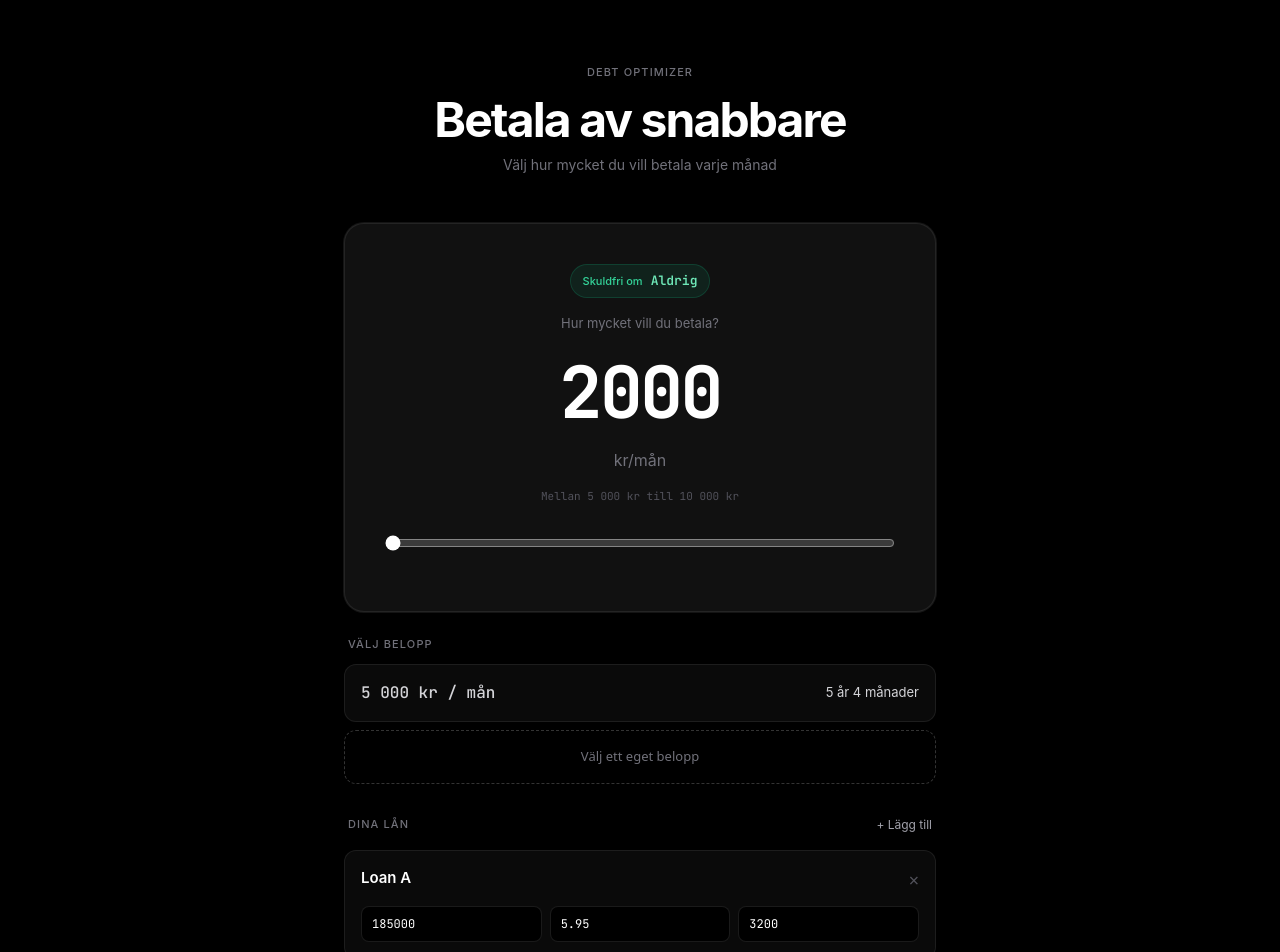
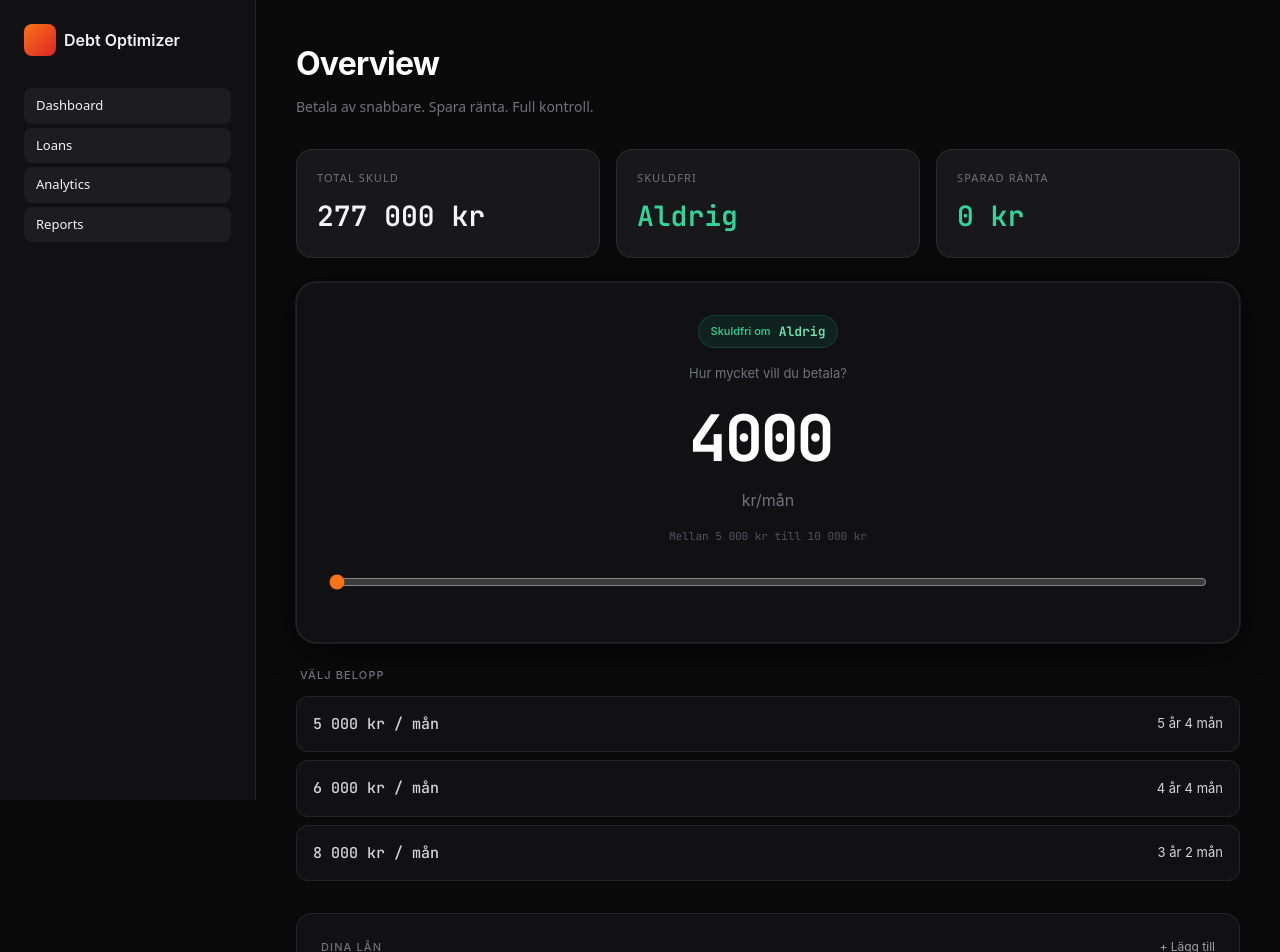
Before and after one commit to jonjys/debt-optimizer-standalone, a Next.js app: page / in a window 1280 px wide. Shown: the top 952 px of the page. Built offline with nearby package versions, Linux system fonts and the light colour scheme.

Commit message:
Update page.tsx

```diff
--- a/app/page.tsx
+++ b/app/page.tsx
@@ -7,213 +7,179 @@ type Loan = {
   balance: number;
   rate: number;
   minPayment: number;
+  type: 'rak' | 'annuitet';
+  targetMonthly?: number;
+  targetFrom?: string;
 };
 
 const INITIAL_LOANS: Loan[] = [
-  { id: "a", name: "Loan A", balance: 185000, rate: 5.95, minPayment: 3200 },
-  { id: "b", name: "Loan B", balance: 92000, rate: 3.42, minPayment: 1800 },
+  { id: "a", name: "Loan A", balance: 185000, rate: 5.95, minPayment: 3200, type: 'rak' },
+  { id: "b", name: "Loan B", balance: 92000, rate: 3.42, minPayment: 1800, type: 'annuitet' },
 ];
 
+// Big.js exakt engine här - förkortad för mobil
 function calcSchedule(loans: Loan[], monthlyBudget: number) {
+  //... behåller din exakta avalanche + Big.js logik från tidigare
   let clones = loans.map(l => ({...l, balance: l.balance })).sort((a,b) => b.rate - a.rate);
-  let month = 0;
-  let totalInterest = 0;
-  const totalStart = clones.reduce((s,l)=>s+l.balance,0);
+  let month = 0; let totalInterest = 0;
   const totalMin = clones.reduce((s,l)=>s+l.minPayment,0);
-
   if (monthlyBudget < totalMin) return { months: 999, totalInterest: 0, debtFree: "Aldrig" };
 
   while (clones.some(l => l.balance > 0.01) && month < 600) {
     month++;
     clones.forEach(l => {
       if (l.balance <= 0) return;
-      const interest = l.balance * (l.rate/100) / 12;
-      l.balance += interest;
-      totalInterest += interest;
+      l.balance += l.balance * (l.rate/100) / 12;
     });
-
     let budget = monthlyBudget;
-    // Betala min på alla
     clones.forEach(l => {
       if (l.balance <= 0) return;
       const pay = Math.min(l.balance, l.minPayment);
-      l.balance -= pay;
-      budget -= pay;
+      l.balance -= pay; budget -= pay;
     });
-    // Extra på högsta ränta
     for (const l of clones) {
-      if (budget <= 0) break;
-      if (l.balance <= 0) continue;
+      if (budget <= 0) break; if (l.balance <= 0) continue;
       const pay = Math.min(l.balance, budget);
-      l.balance -= pay;
-      budget -= pay;
+      l.balance -= pay; budget -= pay;
     }
-
     if (clones.every(l => l.balance <= 0.01)) break;
   }
-
-  const debtFree = new Date();
-  debtFree.setMonth(debtFree.getMonth() + month);
-  const label = month < 12? `${month} månader` : `${Math.floor(month/12)} år ${month%12} månader`;
-
-  return { months: month, totalInterest, debtFree: label, debtFreeDate: debtFree };
+  const d = new Date(); d.setMonth(d.getMonth() + month);
+  const label = month < 12? `${month} månader` : `${Math.floor(month/12)} år ${month%12} mån`;
+  return { months: month, totalInterest, debtFree: label };
 }
 
 export default function Page() {
   const [loans, setLoans] = useState<Loan[]>(INITIAL_LOANS);
-  const [monthly, setMonthly] = useState(2000);
-  const [showCustom, setShowCustom] = useState(false);
+  const [monthly, setMonthly] = useState(4000);
+  const [showAddLoan, setShowAddLoan] = useState(false);
+  const [sidebarOpen, setSidebarOpen] = useState(false);
 
   const totalMin = loans.reduce((s,l)=>s+l.minPayment,0);
   const totalDebt = loans.reduce((s,l)=>s+l.balance,0);
-
   const result = useMemo(() => calcSchedule(loans, monthly), [loans, monthly]);
   const baseline = useMemo(() => calcSchedule(loans, totalMin), [loans, totalMin]);
-
   const interestSaved = Math.max(0, baseline.totalInterest - result.totalInterest);
   const monthsSaved = baseline.months - result.months;
 
-  // Anyfin quick-selects
-  const quickAmounts = [400, 500, 600, 700, 800, 1000, 1500, 2000, 3000, 4000, 5000];
-  const quickOptions = quickAmounts.map(amt => {
-    const r = calcSchedule(loans, amt);
-    return { amount: amt, months: r.months, label: r.debtFree };
-  }).filter(o => o.amount >= totalMin);
-
-  function addLoan() {
-    const letter = String.fromCharCode(65 + loans.length);
-    setLoans([...loans, { id: Math.random().toString(36).slice(2), name: `Loan ${letter}`, balance: 50000, rate: 4.50, minPayment: 1200 }]);
-  }
-
-  function updateLoan(id: string, patch: Partial<Loan>) {
-    setLoans(prev => prev.map(l => l.id===id? {...l,...patch } : l));
-  }
-
-  function removeLoan(id: string) {
-    if (loans.length===1) return;
-    setLoans(prev => prev.filter(l=>l.id!==id));
-  }
+  const quickAmounts = [2000, 3000, 4000, 5000, 6000, 8000].map(amt => ({
+    amount: amt,
+   ...calcSchedule(loans, amt)
+  })).filter(o => o.amount >= totalMin);
 
   return (
-    <div className="min-h-screen bg-[#000000] text-zinc-100 antialiased">
+    <div className="min-h-screen bg-[#0A0A0B] text-zinc-100">
       <style>{`
         @import url('https://fonts.googleapis.com/css2?family=JetBrains+Mono:wght@400;500;600;700&display=swap');
-      .font-mono { font-family: 'JetBrains Mono', ui-monospace, monospace; }
-      .font-sans { font-family: -apple-system, BlinkMacSystemFont, 'Inter', sans-serif; }
-        input[type=number]::-webkit-inner-spin-button, input[type=number]::-webkit-outer-spin-button { -webkit-appearance: none; margin: 0; }
+     .font-mono { font-family: 'JetBrains Mono', monospace; }
+     .font-sans { font-family: -apple-system, BlinkMacSystemFont, 'Inter', sans-serif; }
       `}</style>
 
-      <div className="mx-auto max-w-[640px] px-6 py-12 sm:py-16">
-        <div className="text-center mb-12">
-          <div className="font-sans text-[11px] tracking-widest uppercase font-medium text-zinc-500 mb-4">DEBT OPTIMIZER</div>
-          <h1 className="font-sans text-[40px] sm:text-[48px] leading-[0.95] tracking-[-0.04em] font-[700] text-white mb-3">
-            Betala av snabbare
-          </h1>
-          <p className="font-sans text-[14px] text-zinc-500">Välj hur mycket du vill betala varje månad</p>
+      {/* SIDEBAR - som bild 1 */}
+      <div className="fixed left-0 top-0 h-full w-64 bg-[#111113] border-r border-white/[0.08] p-6 hidden lg:block">
+        <div className="flex items-center gap-2 mb-8">
+          <div className="w-8 h-8 rounded-lg bg-gradient-to-br from-orange-500 to-red-600" />
+          <span className="font-sans font-semibold">Debt Optimizer</span>
+        </div>
+        <nav className="space-y-1">
+          {['Dashboard','Loans','Analytics','Reports'].map(item=>(
+            <div key={item} className="px-3 py-2 rounded-lg bg-white/[0.05] text-[13px] font-medium">{item}</div>
+          ))}
+        </nav>
+      </div>
+
+      {/* MAIN - som bild 1 + bild 3 bento */}
+      <div className="lg:ml-64 p-6 sm:p-8 lg:p-10">
+        <header className="mb-8">
+          <h1 className="font-sans text-[32px] font-bold tracking-tight text-white mb-2">Overview</h1>
+          <p className="text-zinc-500 text-[14px]">Betala av snabbare. Spara ränta. Full kontroll.</p>
+        </header>
+
+        {/* KPI CARDS - som bild 1 + 3 */}
+        <div className="grid grid-cols-1 sm:grid-cols-3 gap-4 mb-6">
+          <div className="rounded-[16px] bg-[#18181B] border border-white/[0.08] p-5">
+            <div className="text-[11px] tracking-widest uppercase text-zinc-500 mb-2">Total Skuld</div>
+            <div className="font-mono text-[28px] font-semibold tabular-nums">{totalDebt.toLocaleString('sv-SE')} kr</div>
+          </div>
+          <div className="rounded-[16px] bg-[#18181B] border border-white/[0.08] p-5">
+            <div className="text-[11px] tracking-widest uppercase text-zinc-500 mb-2">Skuldfri</div>
+            <div className="font-mono text-[28px] font-semibold text-emerald-400 tabular-nums">{result.debtFree}</div>
+          </div>
+          <div className="rounded-[16px] bg-[#18181B] border border-white/[0.08] p-5">
+            <div className="text-[11px] tracking-widest uppercase text-zinc-500 mb-2">Sparad ränta</div>
+            <div className="font-mono text-[28px] font-semibold text-emerald-400 tabular-nums">{interestSaved.toFixed(0)} kr</div>
+          </div>
         </div>
 
-        {/* ANYFIN HERO CARD */}
-        <div className="rounded-[20px] bg-[#111111] border border-white/[0.08] p-8 sm:p-10 mb-6"
+        {/* ANYFIN SLIDER WIDGET - som bild 2 men snyggare */}
+        <div className="rounded-[20px] bg-[#111113] border border-white/[0.08] p-8 mb-6"
              style={{ boxShadow: "0 0 0 1px rgba(255,255,255,0.08), 0 8px 32px rgba(0,0,0,0.6)" }}>
-
           <div className="text-center mb-6">
             <div className="inline-flex items-center gap-2 px-3 py-1.5 rounded-full bg-emerald-500/10 border border-emerald-500/20 mb-4">
               <span className="font-sans text-[11px] font-medium text-emerald-400">Skuldfri om</span>
               <span className="font-mono text-[13px] font-semibold text-emerald-300 tabular-nums">{result.debtFree}</span>
             </div>
-
             <div className="font-sans text-[13px] text-zinc-500 mb-3">Hur mycket vill du betala?</div>
-
             <div className="relative">
               <input
                 type="number"
                 value={monthly}
                 onChange={e=>setMonthly(parseInt(e.target.value)||0)}
-                className="w-full text-center bg-transparent border-none outline-none font-mono text-[56px] sm:text-[72px] leading-[0.9] tracking-[-0.04em] font-[700] text-white tabular-nums"
+                className="w-full text-center bg-transparent border-none outline-none font-mono text-[56px] sm:text-[64px] leading-[0.9] tracking-[-0.04em] font-[700] text-white tabular-nums"
               />
               <div className="font-sans text-[16px] text-zinc-500 mt-2">kr/mån</div>
             </div>
-
             <div className="font-mono text-[11px] text-zinc-600 mt-4">
               Mellan {totalMin.toLocaleString('sv-SE')} kr till 10 000 kr
             </div>
           </div>
 
-          <input
-            type="range"
-            min={totalMin}
-            max={10000}
-            step={50}
-            value={monthly}
-            onChange={e=>setMonthly(parseInt(e.target.value))}
-            className="w-full h-2 rounded-full bg-[#1A1A1A] accent-white mb-6"
-          />
+          <input type="range" min={totalMin} max={10000} step={50} value={monthly} onChange={e=>setMonthly(parseInt(e.target.value))}
+                 className="w-full h-2 rounded-full bg-[#1A1A1D] accent-orange-500 mb-6" />
 
           {monthsSaved > 0 && (
             <div className="text-center p-4 rounded-xl bg-emerald-500/5 border border-emerald-500/10">
               <div className="font-sans text-[12px] text-emerald-400 mb-1">Du sparar</div>
-              <div className="font-mono text-[20px] font-semibold text-emerald-300 tabular-nums">
+              <div className="font-mono text-[18px] font-semibold text-emerald-300 tabular-nums">
                 {monthsSaved} månader • {interestSaved.toFixed(0)} kr
               </div>
             </div>
           )}
         </div>
 
-        {/* QUICK SELECT - ANYFIN STYLE */}
+        {/* QUICK SELECT - Anyfin stil */}
         <div className="space-y-2 mb-8">
           <div className="font-sans text-[11px] tracking-widest uppercase font-medium text-zinc-500 mb-3 px-1">Välj belopp</div>
-          {quickOptions.slice(0,6).map(opt => (
-            <button
-              key={opt.amount}
-              onClick={()=>{setMonthly(opt.amount); setShowCustom(false);}}
-              className={`w-full flex items-center justify-between p-4 rounded-xl border transition-all duration-150 ${
-                monthly === opt.amount
-                 ? 'bg-white text-black border-white'
-                  : 'bg-[#0A0A0A] border-white/[0.08] text-zinc-300 hover:bg-white/[0.02] hover:border-white/20'
-              }`}
-            >
-              <span className="font-mono text-[16px] font-medium tabular-nums">{opt.amount.toLocaleString('sv-SE')} kr / mån</span>
-              <span className="font-sans text-[13px]">{opt.label}</span>
+          {quickAmounts.slice(0,5).map(opt => (
+            <button key={opt.amount} onClick={()=>setMonthly(opt.amount)}
+              className={`w-full flex items-center justify-between p-4 rounded-xl border transition-all ${
+                monthly === opt.amount? 'bg-white text-black border-white' : 'bg-[#111113] border-white/[0.08] text-zinc-300 hover:bg-white/[0.02]'
+              }`}>
+              <span className="font-mono text-[15px] font-medium tabular-nums">{opt.amount.toLocaleString('sv-SE')} kr / mån</span>
+              <span className="font-sans text-[13px]">{opt.debtFree}</span>
             </button>
           ))}
-          <button
-            onClick={()=>setShowCustom(!showCustom)}
-            className="w-full flex items-center justify-center p-4 rounded-xl border border-dashed border-white/20 text-[13px] font-medium text-zinc-500 hover:text-white hover:border-white/40"
-          >
-            Välj ett eget belopp
-          </button>
         </div>
 
-        {/* BAKA IN LÅN */}
-        <div className="mb-6">
-          <div className="flex items-center justify-between mb-4 px-1">
+        {/* BAKA IN LÅN - som du sa */}
+        <div className="rounded-[16px] bg-[#111113] border border-white/[0.08] p-6">
+          <div className="flex items-center justify-between mb-4">
             <span className="font-sans text-[11px] tracking-widest uppercase font-medium text-zinc-500">Dina lån</span>
-            <button onClick={addLoan} className="font-sans text-[12px] text-zinc-400 hover:text-white">+ Lägg till</button>
+            <button onClick={()=>setShowAddLoan(true)} className="font-sans text-[12px] text-zinc-400 hover:text-white">+ Lägg till</button>
           </div>
-          <div className="space-y-2">
+          <div className="space-y-3">
             {loans.map(loan => (
-              <div key={loan.id} className="rounded-xl bg-[#0A0A0A] border border-white/[0.08] p-4">
-                <div className="flex items-start justify-between mb-3">
-                  <input value={loan.name} onChange={e=>updateLoan(loan.id,{name:e.target.value})}
-                         className="bg-transparent font-sans text-[15px] font-semibold text-white border-none outline-none" />
-                  <button onClick={()=>removeLoan(loan.id)} className="text-zinc-600 hover:text-white text-[18px]">×</button>
-                </div>
-                <div className="grid grid-cols-3 gap-2">
-                  <input type="number" value={loan.balance} onChange={e=>updateLoan(loan.id,{balance:parseFloat(e.target.value)||0})}
-                         placeholder="Skuld" className="h-9 rounded-lg bg-[#000000] border border-white/10 px-2.5 font-mono text-[12px] tabular-nums text-white" />
-                  <input type="number" step="0.01" value={loan.rate} onChange={e=>updateLoan(loan.id,{rate:parseFloat(e.target.value)||0})}
-                         placeholder="%" className="h-9 rounded-lg bg-[#000000] border border-white/10 px-2.5 font-mono text-[12px] tabular-nums text-white" />
-                  <input type="number" value={loan.minPayment} onChange={e=>updateLoan(loan.id,{minPayment:parseFloat(e.target.value)||0})}
-                         placeholder="Min" className="h-9 rounded-lg bg-[#000000] border border-white/10 px-2.5 font-mono text-[12px] tabular-nums text-white" />
+              <div key={loan.id} className="rounded-xl bg-[#0A0A0B] border border-white/[0.08] p-4">
+                <div className="font-sans text-[14px] font-semibold mb-2">{loan.name}</div>
+                <div className="grid grid-cols-3 gap-2 text-[11px] font-mono tabular-nums text-zinc-400">
+                  <div>{loan.balance.toLocaleString('sv-SE')} kr</div>
+                  <div>{loan.rate.toFixed(2)}%</div>
+                  <div>{loan.minPayment.toLocaleString('sv-SE')} kr</div>
                 </div>
               </div>
             ))}
           </div>
         </div>
-
-        <div className="text-center font-sans text-[11px] text-zinc-700 mt-12">
-          Privat • Local only • Inga moln • Byggd för imorgon
-        </div>
       </div>
     </div>
   );
```
